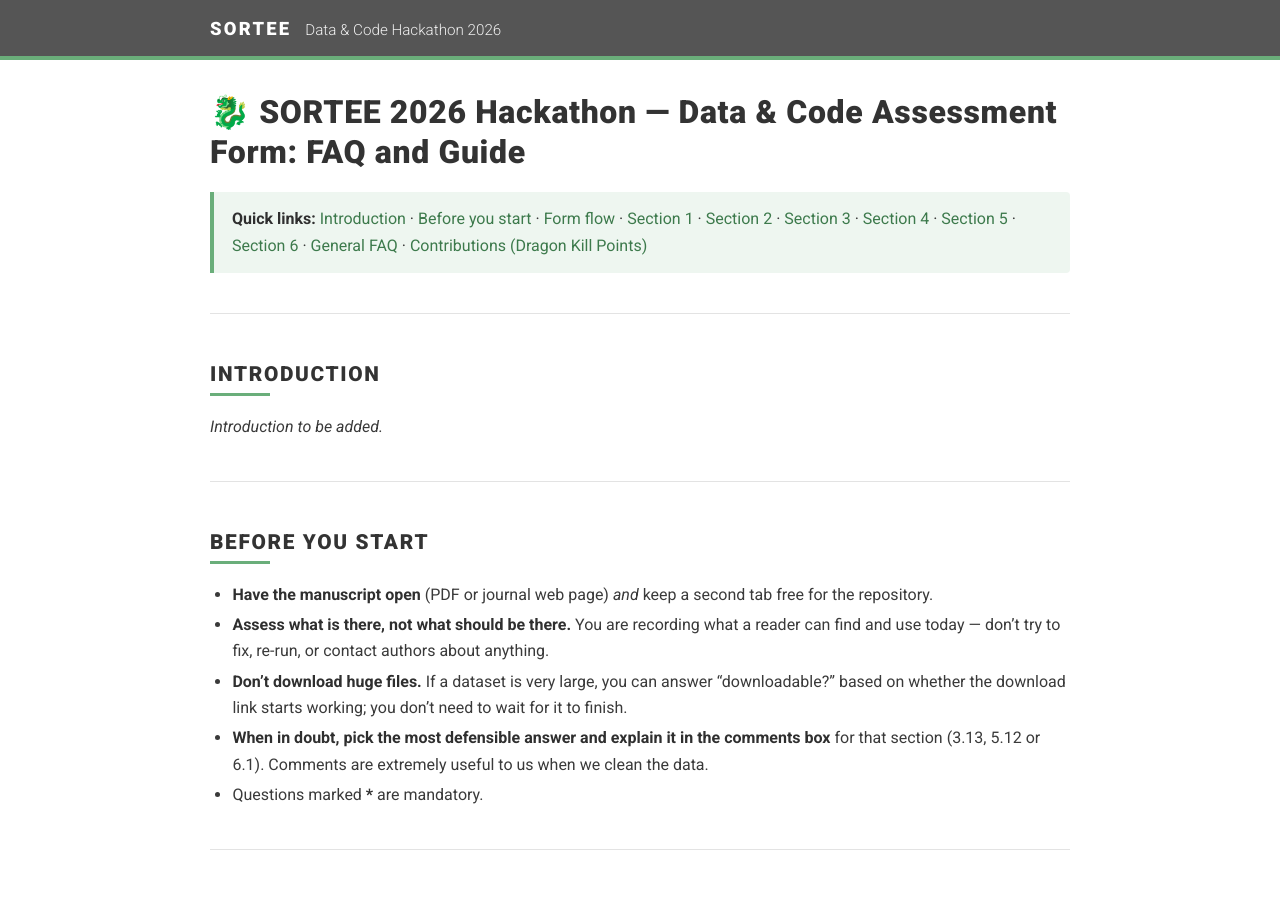
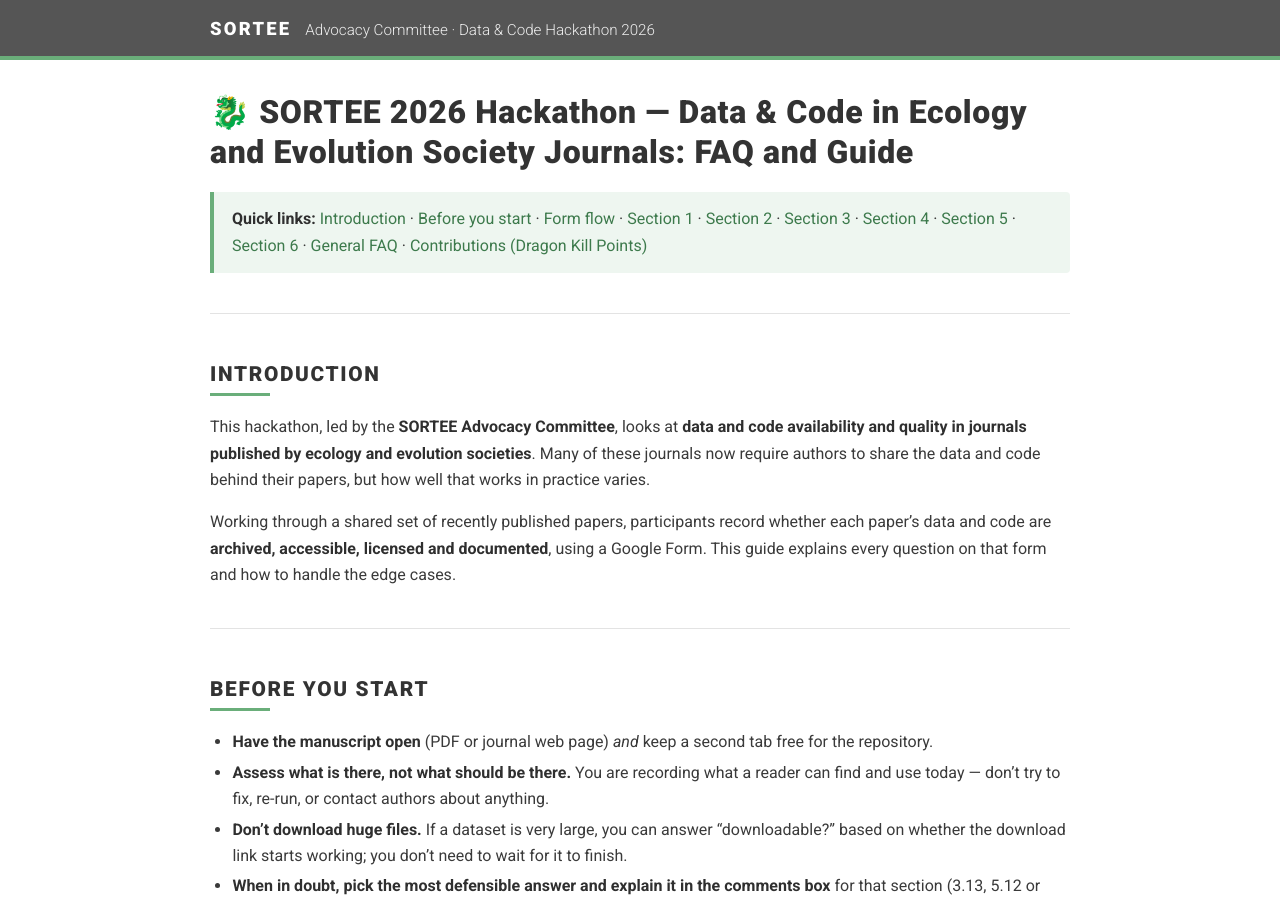
Before and after one commit to EIvimeyCook/Data-Code_Society, a Jekyll site: the page built from FAQ.md, in a window 1280 px wide and 900 px high. Built offline with Jekyll 4.4.1, drawn with Linux system fonts in a browser that asks for light colours; our own code applies the rules of GitHub Pages for plain Markdown files.

```diff
--- a/FAQ.md
+++ b/FAQ.md
@@ -1,4 +1,4 @@
-# 🐉 SORTEE 2026 Hackathon — Data & Code Assessment Form: FAQ and Guide
+# 🐉 SORTEE 2026 Hackathon — Data & Code in Ecology and Evolution Society Journals: FAQ and Guide
 
 > **Quick links:** [Introduction](#introduction) · [Before you start](#before-you-start) · [Form flow](#how-the-form-flows) · [Section 1](#section-1--metadata) · [Section 2](#section-2--is-there-a-data-repository) · [Section 3](#section-3--data-repository) · [Section 4](#section-4--is-there-a-code-repository) · [Section 5](#section-5--code-repository) · [Section 6](#section-6--comments) · [General FAQ](#general-faq) · [Contributions (Dragon Kill Points)](#contributions-dragon-kill-points)
 
@@ -7,8 +7,8 @@
 ## Introduction
 
 <!--
-TODO (organisers): Add the introduction here. Suggested content:
-- What the hackathon is and why we are doing it
+TODO (organisers): Extend the introduction. Still to add:
+- Which journals/societies are included and why
 - What the assessments will be used for (e.g. a paper / report)
 - Date, time and location/format at the SORTEE 2026 conference
 - Who to contact during the event (names, Slack/Discord channel)
@@ -16,7 +16,9 @@ TODO (organisers): Add the introduction here. Suggested content:
 - Code of conduct link
 -->
 
-_Introduction to be added._
+This hackathon, led by the **SORTEE Advocacy Committee**, looks at **data and code availability and quality in journals published by ecology and evolution societies**. Many of these journals now require authors to share the data and code behind their papers, but how well that works in practice varies.
+
+Working through a shared set of recently published papers, participants record whether each paper's data and code are **archived, accessible, licensed and documented**, using a Google Form. This guide explains every question on that form and how to handle the edge cases.
 
 ---
 
--- a/_config.yml
+++ b/_config.yml
@@ -1,5 +1,5 @@
-title: "SORTEE 2026 Hackathon — Assessment Form FAQ"
-description: "Question-by-question guide to the SORTEE 2026 data and code assessment form."
+title: "SORTEE 2026 Hackathon — Data & Code in Society Journals"
+description: "Question-by-question guide to the SORTEE 2026 hackathon form on data and code availability in ecology and evolution society journals."
 
 markdown: kramdown
 kramdown:
--- a/_layouts/default.html
+++ b/_layouts/default.html
@@ -14,7 +14,7 @@
   <div class="topbar">
     <div class="wrap">
       <a href="https://sortee.org" class="brand">SORTEE</a>
-      <span class="tag">Data &amp; Code Hackathon 2026</span>
+      <span class="tag">Advocacy Committee · Data &amp; Code Hackathon 2026</span>
     </div>
   </div>
 
```
Also changed, not shown: README.md (+33 -9 lines), 1 other file.
